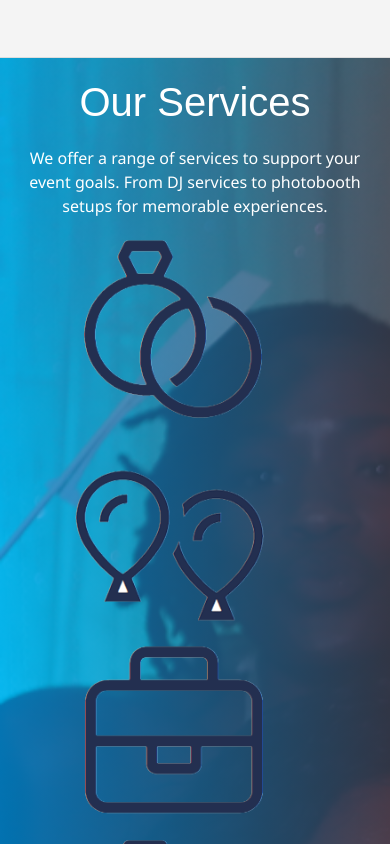
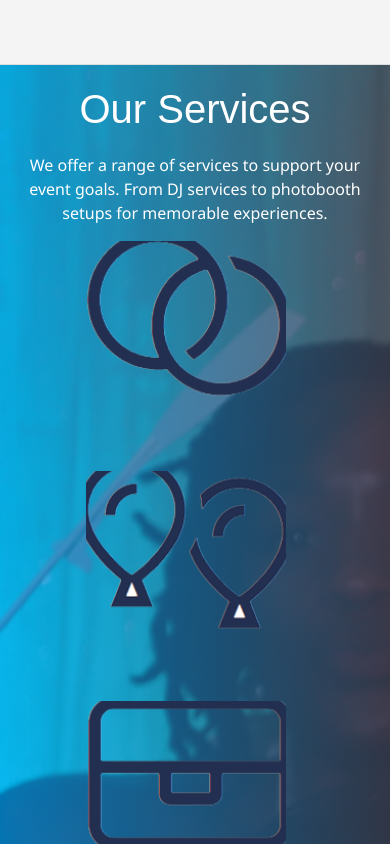
Before and after one commit to ssesayjr/day2day_v2, a plain HTML site: page _backup/index copy.html in a window 390 px wide. Shown: the part 1156-2000 px from the top of the page. Drawn offline with nearby package versions, Linux system fonts and the light colour scheme; files that its build step writes are made by us from their sources; files whose address does not match are found by name; a web font is replaced by a local one.

Commit message:
polishing site

```diff
--- a/assets/style.css
+++ b/assets/style.css
@@ -573,22 +573,28 @@ header {
   overflow: hidden;
   margin-left: 50px;
   margin-right: 50px;
+  margin-bottom: 25px;
   width: 200px;
   height: 200px;
 }
 
 #services .portfolio-item img {
   position: absolute;
+  display: flex;
   top: 50%;
   left: 50%;
   min-width: 25%;
   min-height: 25%;
-  max-width: 100%;
-  max-height: 100%;
+  width: 115%;
+  height: auto;
+  max-width: 200%;
+  max-height: 200%;
   transform: translate(-50%, -50%);
   align-items: center;
   justify-content: center;
   flex: 1 1 100%; /* Each item takes full width initially */
+  margin: 5px;
+  padding: 1vw;
 
 }
 
@@ -1044,6 +1050,10 @@ header {
 
   .hero-content h1 {
     font-size: 16vw !important;
+    justify-content: center;
+    text-align: center;
+    padding-top: 2vw;
+
   }
 
   .hero-content p {
@@ -1224,9 +1234,31 @@ header {
     justify-content: center;
   }
 
+  #services .portfolio-item {
+    max-width: 75%;
+    height: auto;
+    }
+
   #services .portfolio-item img {
-   width: auto;
-   height: auto;
+    position: relative;
+    display: flex;
+    min-width: 75%;
+    min-height: auto;
+    margin: 0%;
+    padding: 0%;
+    top: 25%;
+    left: 50%;
+    transform: (-25%,-50%);
+  }
+
+  .portfolio-effect {
+    justify-content: center;
+    max-height:auto;
+    max-width: 95%;
+  }
+
+  #services .portfolio-item{
+    margin-bottom: 0px;
   }
 
 }
@@ -1253,6 +1285,9 @@ header {
 
   .hero-content h1 {
     font-size: 16vw !important;
+    justify-content: center;
+    text-align: center;
+    padding-top: 2vw;
   }
 
   .hero-content p {
@@ -1408,16 +1443,23 @@ header {
     top: 0;
   }
 
-  section #services .section .sectionBG{
-    flex: 1 1 100%; /* Each item takes full width initially */
-    margin: 5px;
-
+  .portfolio-effect {
+    justify-content: center;
+    max-height:auto;
+    max-width: 95%;
   }
 
-  section #services h2{
-    flex: 1 1 100%; /* Each item takes full width initially */
-    margin: 5px;
+  #services .portfolio-item{
+    margin-bottom: 0px;
+  }
 
+  .portfolio-item img {
+    width: auto;
+    height: auto;
+    max-height: 300px;
+  }
+  #services .portfolio-item {
+    max-height: 250px;
   }
 }
 
```
Also changed, not shown: index.html (+4 -4 lines), assets/img/activ.png, assets/img/bday.png (added), assets/img/caps.png, assets/img/corporate.png, assets/img/dj.png, assets/img/happy.png, assets/img/happy_v1.png (added).
